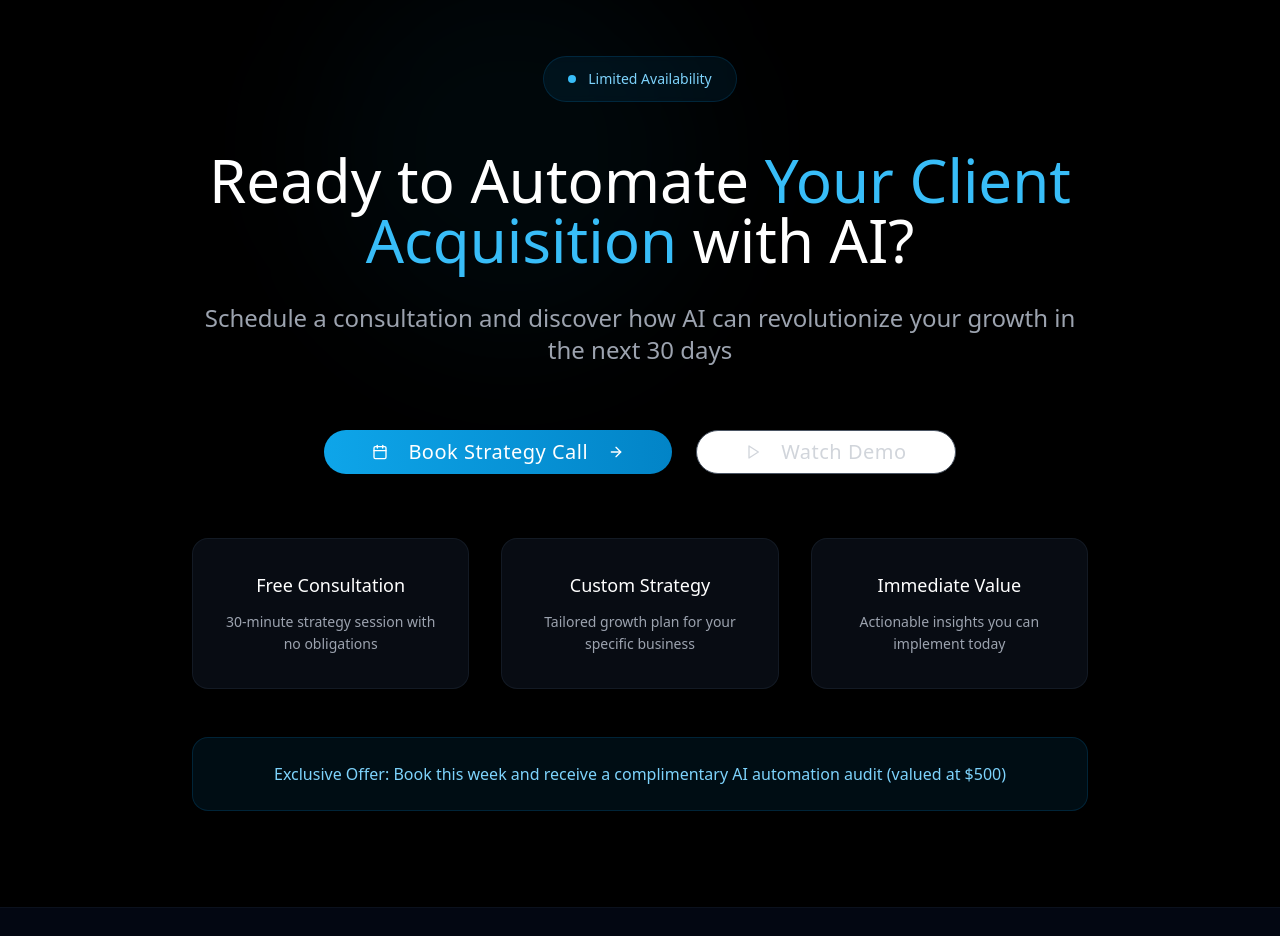
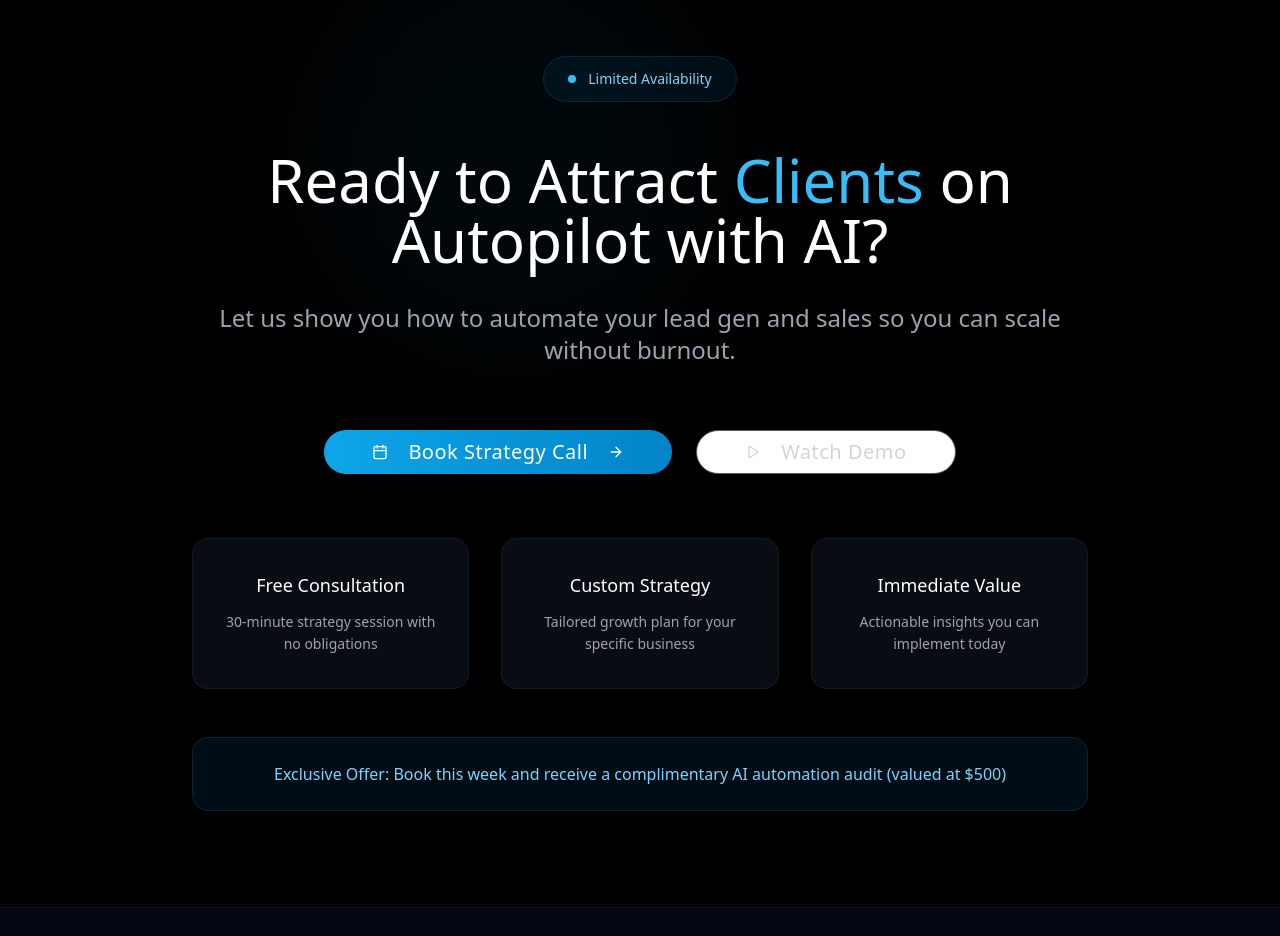
Before and after one commit to SnappyRon/Quantascale, a Next.js app: page / in a window 1280 px wide. Shown: the part 6140-7076 px from the top of the page. Built offline with nearby package versions, Linux system fonts and the light colour scheme.

Commit message:
Update homepage content: improved wording

```diff
--- a/components/cta-section.tsx
+++ b/components/cta-section.tsx
@@ -18,11 +18,11 @@ export function CtaSection() {
           </div>
 
           <h2 className="text-4xl lg:text-6xl font-light text-white mb-8 leading-tight">
-            Ready to Automate <span className="font-normal text-sky-400">Your Client Acquisition</span> with AI?
+            Ready to Attract <span className="font-normal text-sky-400">Clients</span> on Autopilot with AI?
           </h2>
 
           <p className="text-xl lg:text-2xl text-gray-400 mb-16 leading-relaxed font-light">
-            Schedule a consultation and discover how AI can revolutionize your growth in the next 30 days
+            Let us show you how to automate your lead gen and sales so you can scale without burnout.
           </p>
 
           <div className="flex flex-col sm:flex-row gap-6 justify-center items-center mb-16">
--- a/components/updated-cta-section.tsx
+++ b/components/updated-cta-section.tsx
@@ -20,11 +20,11 @@ export function UpdatedCtaSection() {
           </div>
 
           <h2 className="text-4xl lg:text-6xl font-light text-white mb-8 leading-tight">
-            Ready to Automate <span className="font-normal text-sky-400">Your Client Acquisition</span> with AI?
+            Ready to Attract <span className="font-normal text-sky-400">Clients</span> on Autopilot with AI?
           </h2>
 
           <p className="text-xl lg:text-2xl text-gray-400 mb-16 leading-relaxed font-light">
-            Let our AI-powered system do the heavy lifting, so you can coach, scale, and grow with confidence.
+            Let us show you how to automate your lead gen and sales so you can scale without burnout.
           </p>
 
           <div className="flex flex-col sm:flex-row gap-6 justify-center items-center mb-16">
```
